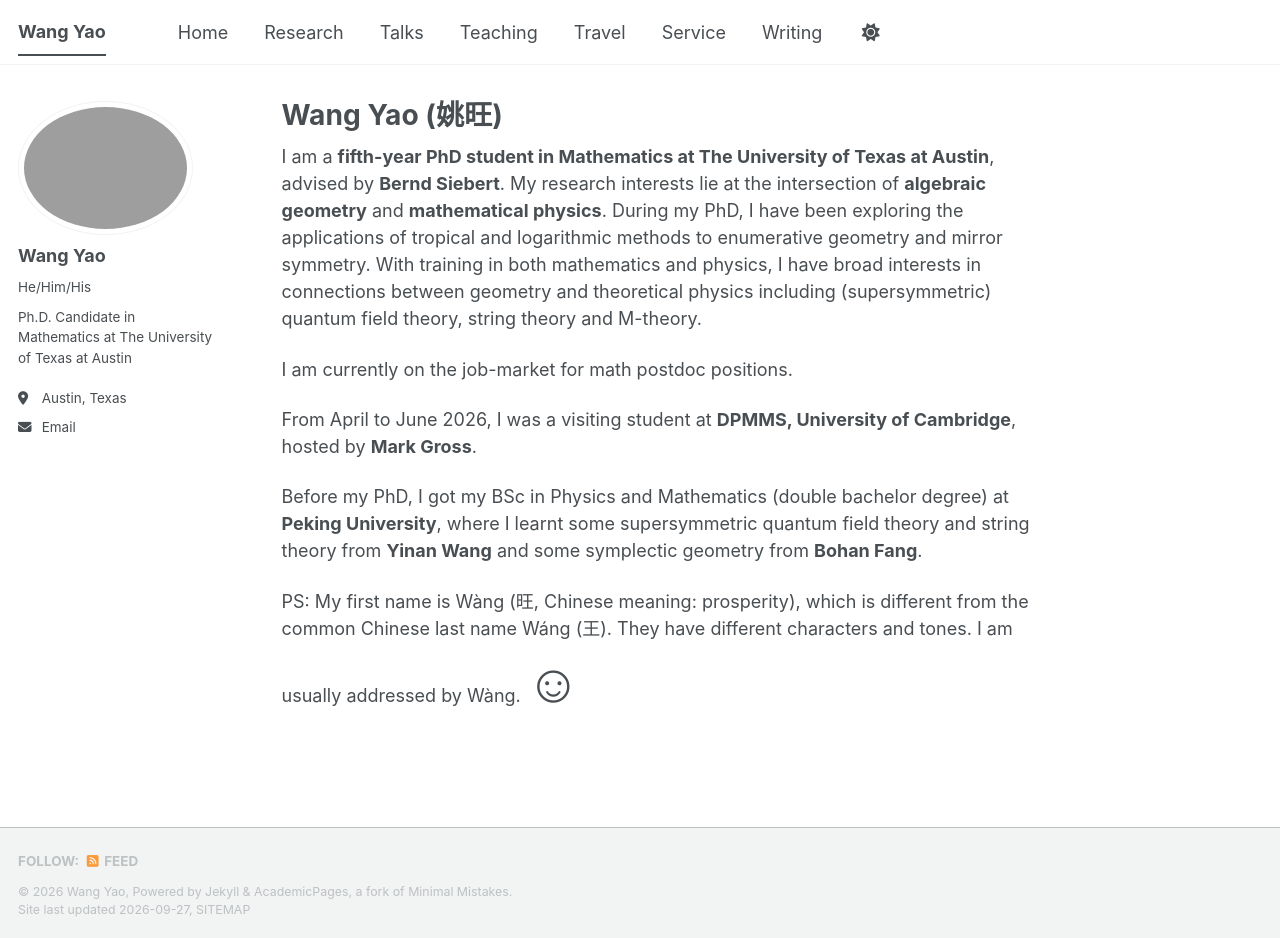
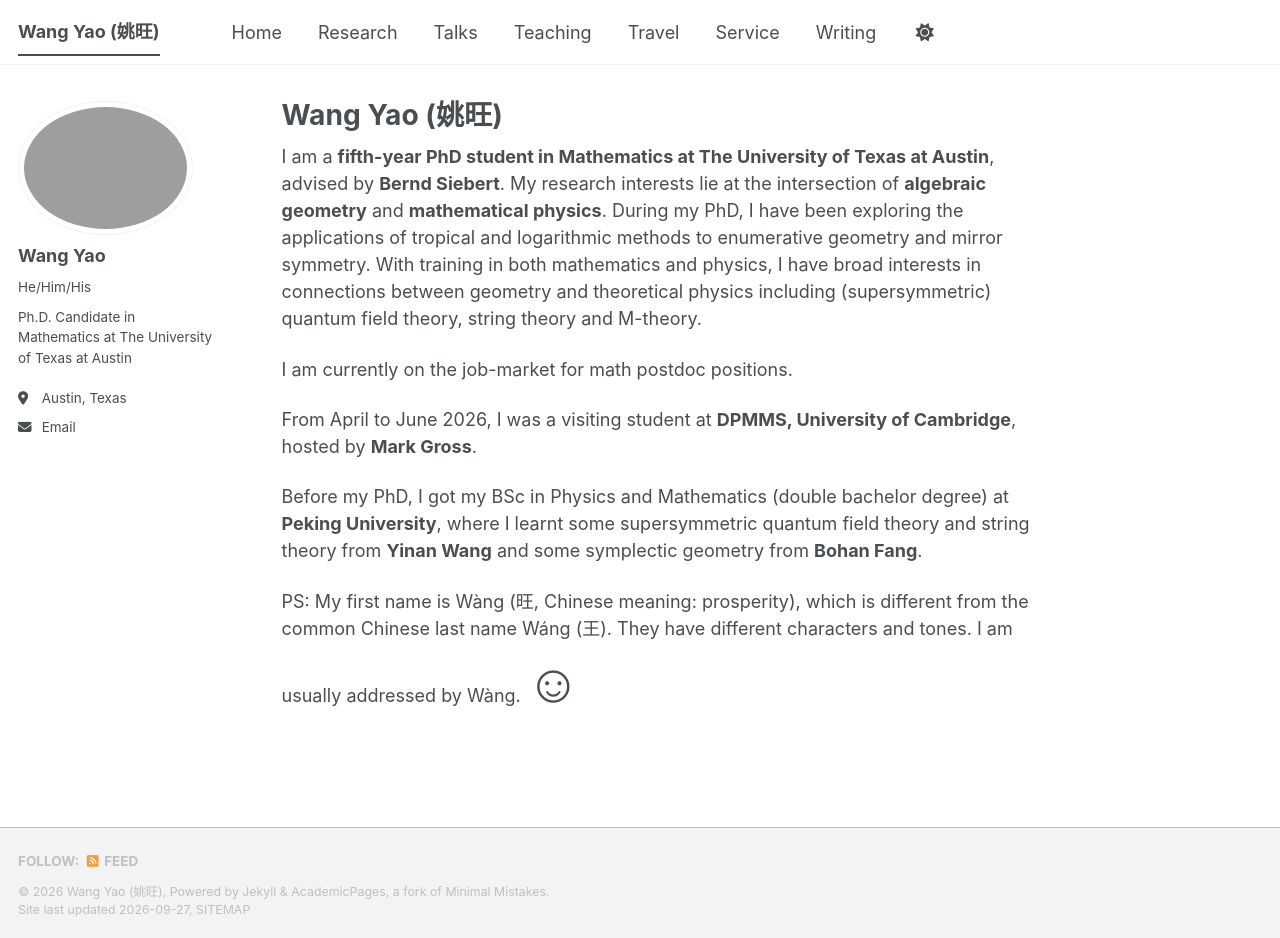
Before and after one commit to yaowang0604-git/yaowang0604-git.github.io, a Jekyll site: the page built from _pages/about.md, in a window 1280 px wide and 938 px high. Built offline with Jekyll 4.4.1, drawn with Linux system fonts in a browser that asks for light colours; a style sheet for code colours, icons or effects is not loaded.

Commit message:
Update _config.yml

```diff
--- a/_config.yml
+++ b/_config.yml
@@ -9,10 +9,10 @@
 # Basic Site Settings
 locale                   : "en-US"
 site_theme               : "default" # The available themes options are "default", "air", "sunrise", "mint", "dirt" and "contrast"
-title                    : "Wang Yao"
+title                    : "Wang Yao (姚旺)"
 title_separator          : "-"
-name                     : &name "Wang Yao"
-description              : &description "Wang Yao — Ph.D. Candidate in Mathematics at The University of Texas at Austin, working in algebraic geometry and mathematical physics."
+name                     : &name "Wang Yao (姚旺)"
+description              : &description "Wang Yao (姚旺) — Ph.D. Candidate in Mathematics at The University of Texas at Austin, working in algebraic geometry and mathematical physics."
 url                      : https://yaowang0604-git.github.io
                                                            # or if you already have some other page hosted on Github then use "https://[your GitHub username].github.io/[Your Repo Name]"
 baseurl                  : "" # the subpath of your site, e.g. "/blog"
```
